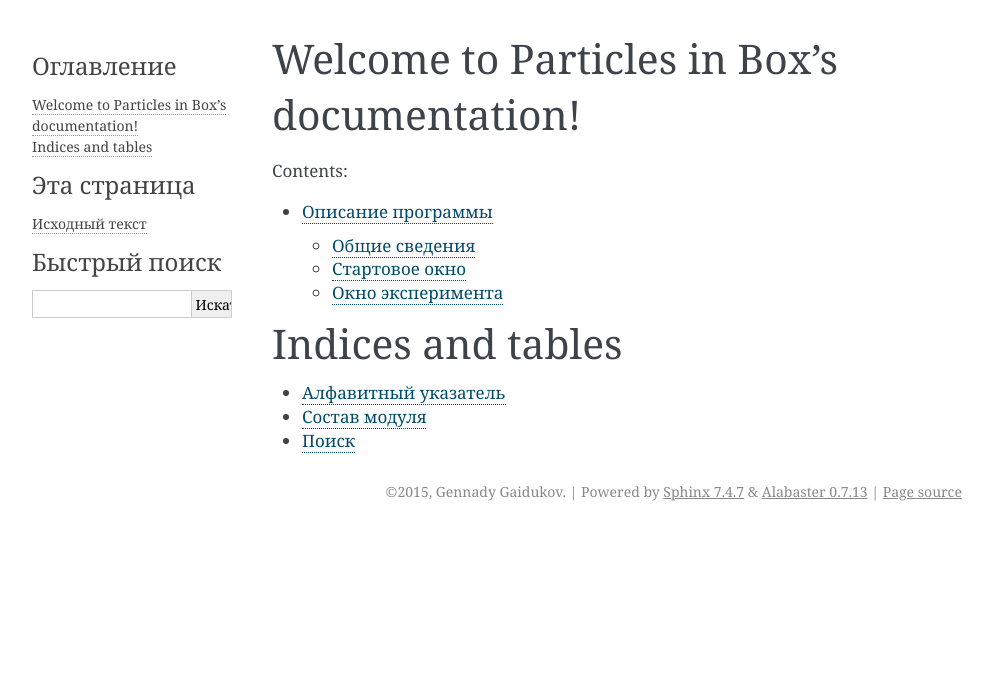
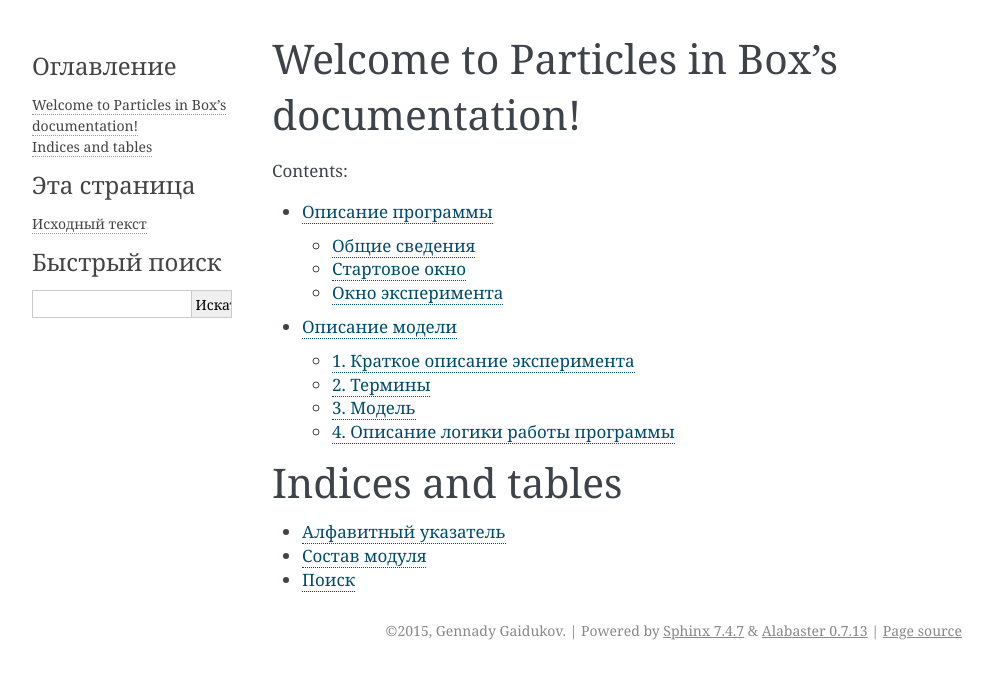
Before and after one commit to Morozzzko/particles-in-box-python, a Sphinx documentation site: the page built from docs/source/index.rst, in a window 1280 px wide. Shown: the top 679 px of the page, without its empty margins (148-1141 px from the left). Built offline with Sphinx 7.4.7, drawn with Linux system fonts in a browser that asks for light colours; formulas are drawn with MathJax 3; some of the changed lines change nothing that is shown.

Commit message:
docs: добавлено описание модели (сделано @overdzen)

```diff
--- a/docs/source/index.rst
+++ b/docs/source/index.rst
@@ -12,6 +12,7 @@ Contents:
    :maxdepth: 2
 
    about.rst
+   model.rst
 
 
 
--- /dev/null
+++ b/docs/source/model.rst
@@ -0,0 +1,263 @@
+Описание модели
+===============
+
+1. Краткое описание эксперимента
+--------------------------------
+
+Есть двумерная коробка, который в произвольном месте
+разделена прямоугольной перегородкой с выемкой. В начальный момент времени по разные стороны
+от перегородки находятся частицы, которые отличаются лишь цветом.
+Затем они начинают двигаться с некоторой одинаковой начальной скоростью, меняя свое направление
+при соударении с другими частицами или стенками.
+
+2. Термины
+----------
+
+Примечание: все величины измеряются в системе СИ
+
+2.1 Частица
+
+Объект частица описывается геометрической фигурой  “окружность”.
+
+2.2. Координаты центра окружности (пара чисел x и y)
+
+2.3. Вектор скорости (пара чисел (v\ :sub:`x`\, v\ :sub:`y`\))
+
+2.4. Принадлежность частицы к одному из двух типов (0 или 1) - цвет
+
+2.5. Радиус (R)
+
+2.6. Граничное значение координаты m частицы относительно объекта X - это число,
+которое высчитывается как a - R, если a > 0, и a + R, если a < 0, где a - граничное значение координаты
+объекта X по одной из осей, R - радиус частицы.
+
+2.7. Коробка
+
+2.7.1. Объект "Коробка" описывается геометрической фигурой “прямоугольник”.
+
+2.7.2. Координаты левой и правой границ коробки (пара чисел x и y): :math:`X^0_{L}` и :math:`X^0_{R}`
+
+2.7.3. Координаты верхней и нижней границ коробки (пара чисел x и y): :math:`X^0_{T}` и :math:`X^0_{B}`
+
+2.7.4. Граничные значения для координат x и y частицы относительно коробки
+
+2.8. Перегородка
+
+2.8.1. Объект "Коробка" описывается геометрической фигурой “прямоугольник”.
+
+2.8.2. Центр перегородки (координата по x): :math:`X^1_{C}`
+
+2.8.3. Толщина перегородки - a
+
+2.8.4. Левая и правая границы: :math:`X^1_{L} = X^1_{C} - \frac{a}{2}` и :math:`X^1_{R} = X^1_{C} + \frac{a}{2}`
+
+2.8.5. Верхняя и нижняя границы: :math:`X^1_{T} = X^0_{T}` и :math:`X^1_{B} = X^0_{B}`
+
+2.9. Щель
+
+2.9.1 Объект "Щель" описывается геометрической фигурой “прямоугольник”.
+
+2.9.1. Ширина щели - b
+
+2.9.2. Центр щели (координата по y): :math:`X^2_{C}`
+
+2.9.3. Нижняя и верхняя стороны щели: :math:`X^2_{B} = X^2_{C} - \frac{b}{2}` и :math:`X^1_{T} = X^1_{C} + \frac{b}{2}`
+
+2.9.4. Граничные значения для координат x и y частицы относительно щели
+
+3. Модель
+---------
+
+3.1 В начальный момент времени генерируем некоторое состояние в соответствии с начальными условиями
+
+3.2 Количество частиц в левой и правой частях (nLeft и nRight)
+
+3.3 Начальная скорость всех частиц(м/с) (:math:`V_{init}`)
+
+3.4 Добавок к скорости, который получает частица при столкновеннии с нижней/верхней/боковыми стенкой (:math:`\Delta V_{B}/ \Delta V_{T} / \Delta V_{S}`)
+
+3.5 Коэффициент диссипации (loss)
+
+3.6 Ускорение свободного падения (g)
+
+3.7 Параметры коробки
+
+Затем генерируем частички так, чтобы расстояние между любыми их них было не меньше, чем их диаметр.
+Частички генерируются по следующему принципу:
+задается цвет частички (0 или 1), генерируется угол от 0 до :math:`2\pi`
+и затем для получения вектора скорости начальная скорость частицы(для всех частиц она одинаковая)
+домножается соответственно на косинус и синус этого угла.
+
+4. Описание логики работы программы
+-----------------------------------
+
+**4.1. Проверка двух частиц на сближение**:
+
+#.  Выбираем частицу с наименьшей x-компонентой и находим разность между ее V\ :sub:`x` и второй частицы.
+    То же самое проделываем для y-компоненты.
+#.  Если обе эти разности меньше нуля, то частицы удаляются по обеим осям, иначе они сближаются хотя бы по одной из осей.
+
+**4.2. Вычисление временного шага**:
+
+Вычисляем временной шаг, исходя из скоростей частиц, с таким расчетом, чтобы даже самая быстрая частица
+за этот шаг не проходила расстояние, большее половины своего радиуса (это нужно, чтобы избежать пролета частиц
+сквозь границу ящика за один шаг, а также чтобы столкновения частиц между собой не были пропущены):
+рассчитаем этот временной интервал по формуле :math:`\Delta t` = :math:`\frac{R}{8V}`, где V – скорость самой быстрой частицы.
+Если она равна нулю, то берем в качестве V начальную скорость всех частиц (V\ :sub:`init`), при этом она должна быть
+отлична от нуля(если она равна нулю, то берем V = 0.1 (видимо, костыль в коде, я хз))
+
+
+**4.3. Движение частицы**:
+
+Движение частицы происходит через каждый интервал :math:`\Delta t`.
+
+Изменяем координату частицы: x = x + :math:`V \Delta t`
+
+
+**4.4 Столкновение двух частиц**:
+
+1.  Вычислим часть скорости, остающейся после удара:
+    factor = :math:`\sqrt{1 - loss}`
+
+2.  Найдем расстояние частиц по x и по y:
+
+.. math::
+
+    d_x = |x_2 - x_1|
+
+    d_y = |y_2 - y_1|
+
+3.  Вычислим расстояние между центрами частиц: :math:`d = \sqrt{d_x^2+d_y^2}`.
+
+4.  Вычислим:
+
+.. math::
+    \sin\alpha = \frac{d_y}{d}
+
+    \cos\alpha = \frac{d_x}{d}
+
+5.  Вычислим:
+
+.. math::
+    {d_V}_x = {V_x}_1 - {V_x}_2
+
+    {d_V}_y = {V_y}_1 - {V_y}_2
+6.  Изменим существующие x- и y- составляющие векторов скорости у наших частичек:
+
+.. math::
+    V_{x_1} = ({d_V}_x \sin^2\alpha – {d_V}_y \sin\alpha \cos\alpha + {V_x}_2)factor
+
+    V_{y_1} = ({d_V}_y \cos^2\alpha – {d_V}_x \sin\alpha \cos\alpha + {V_y}_2)factor
+
+    V_{x_2} = ({d_V}_x \cos^2\alpha + {d_V}_y \sin\alpha \cos\alpha + {V_x}_2)factor
+
+    V_{y_2} = ({d_V}_y \sin^2\alpha + {d_V}_x \sin\alpha \cos\alpha + {V_y}_2)factor
+
+Если расстояние между частицами меньше диаметра частицы, то:
+
+если :math:`y_1 > y_2`, то изменим координаты первой частицы:
+
+.. math::
+
+    x = x + (2R – d)\cos\alpha
+
+    y = y + (2R – d)\sin\alpha
+
+если :math:`y_2 > y_1`, то изменим координаты второй частицы:
+
+.. math::
+
+    x = x - (2R – d) \cos\alpha
+
+    y = y - (2R – d) \sin\alpha
+
+**4.5 Столкновение частицы со стенками**:
+
+
+Пусть частица в данный момент имеет координаты (x, y) и вектор ее скорости равен :math:`(V_x, V_y)`
+
+1) Если частица столкнулась с верхней стенкой (y > :math:`X^0_{T} - R` и
+:math:`V_y > 0` ):
+
+.. math::
+
+    y = X^0_{T} - R
+
+    V_y = -(V_y + \Delta V_{T})
+
+2) Если частица столкнулась с нижней стенкой (y < :math:`X^0_{B} + R` и
+:math:`V_y < 0` ):
+
+.. math::
+
+    y = X^0_{B} + R
+
+    V_y = -(V_y - \Delta V_{B})
+
+3) Если частица столкнулась с левой стенкой (x < :math:`X^0_{L} + R` и
+:math:`V_x < 0` ):
+
+.. math::
+
+    x = X^0_{L} + R
+
+    V_x = -(V_x - \Delta V_{S})
+
+4) Если частица столкнулась с правой стенкой (x > :math:`X^0_{R} - R` и
+:math:`V_x > 0` ):
+
+.. math::
+
+    x = X^0_{R} - R
+
+    V_x = -(V_x + \Delta V_{S})
+
+5) Если частица находится в в диапазоне :math:`X^1_{L} - R < x < X^1_{R} + R`, то:
+
+    1. Если частица находится внутри щели (:math:`X^1_{L} < x < X^1_{R}`), то:
+
+        1.  Если частица ударяется о верхнюю границу дырки (:math:`y > X^2_{T} - R`  и :math:`V_y > 0`),
+            то:
+
+            .. math::
+
+                y = X^2_{T} - R
+
+                V_y = -(V_y + \Delta V_{T})
+
+        2. Если частица ударяется о нижнюю границу дырки (:math:`y > X^2_{B} + R`  и :math:`V_y < 0`), то:
+
+            .. math::
+
+                y = X^2_{B} + R
+
+                V_y = -(V_y - \Delta V_{B})
+
+    2. Если частица не попала в щель (:math:`y > X^2_{T}` или :math:`y < X^2_{B}`), то:
+
+        1. Если частица находится по левую часть от стенки (:math:`x < X^1_{C}` и :math:`V_x > 0`), то:
+
+            .. math::
+
+                x = X^1_{L} - R
+
+                V_x = -(V_x + \Delta V_{S})
+
+        2. Если частица находится по правую часть от стенки (:math:`x > X^1_{C}` и :math:`V_x < 0`), то:
+
+            .. math::
+
+                x = X^1_{R} + R
+
+                V_x = -(V_x - \Delta V_{S})
+
+
+
+**4.6. Моделирование временного шага**:
+
+#.  Сначала происходит движение всех частиц на время :math:`\Delta t`
+
+#.  Проверяется столкновение частиц между собой:
+    Если расстояние между частицами меньше диаметра частицы и частицы сближаются, то они сталкиваются
+
+#.  Проверяется столкновение частиц со стенками
```
